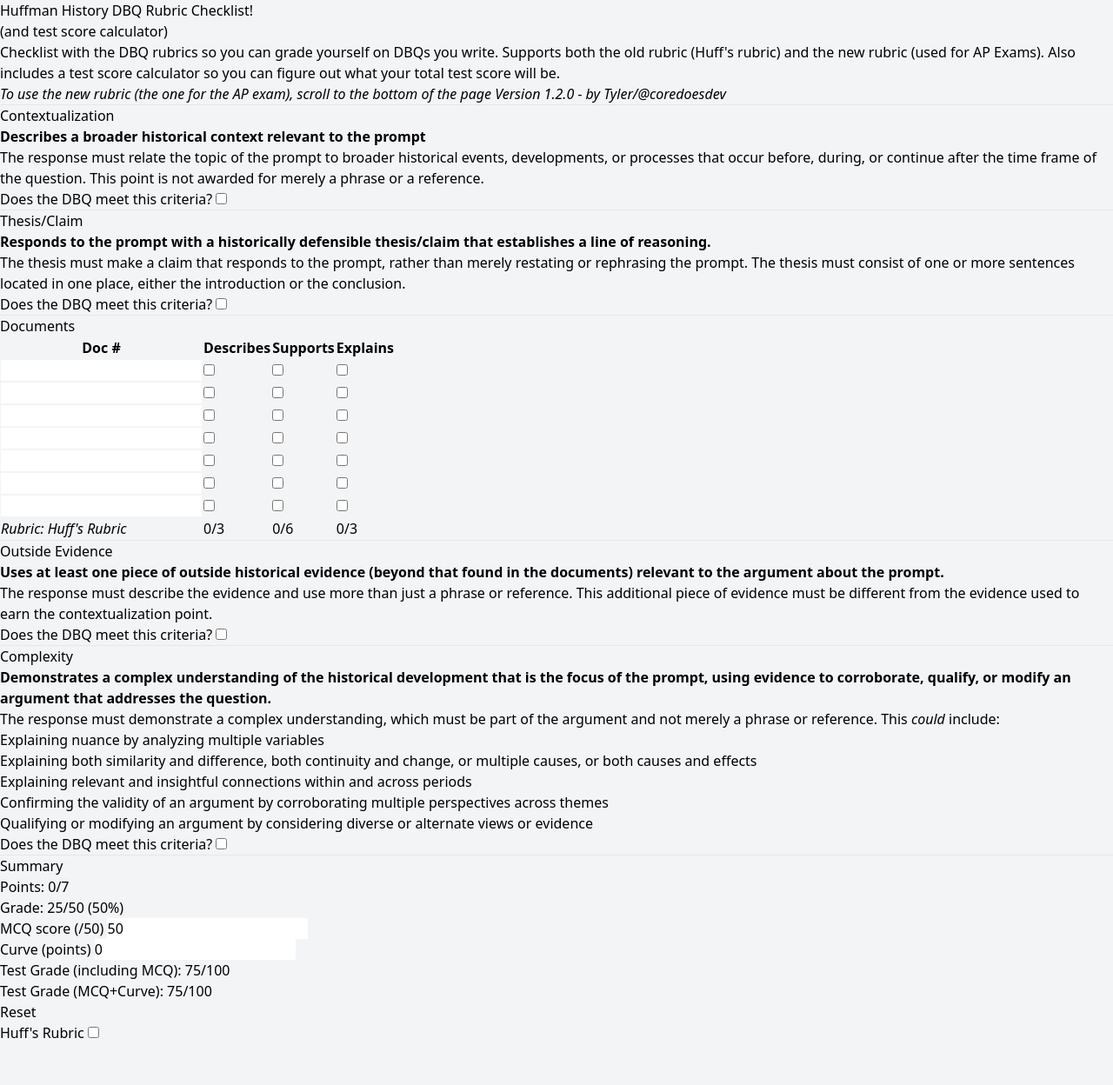
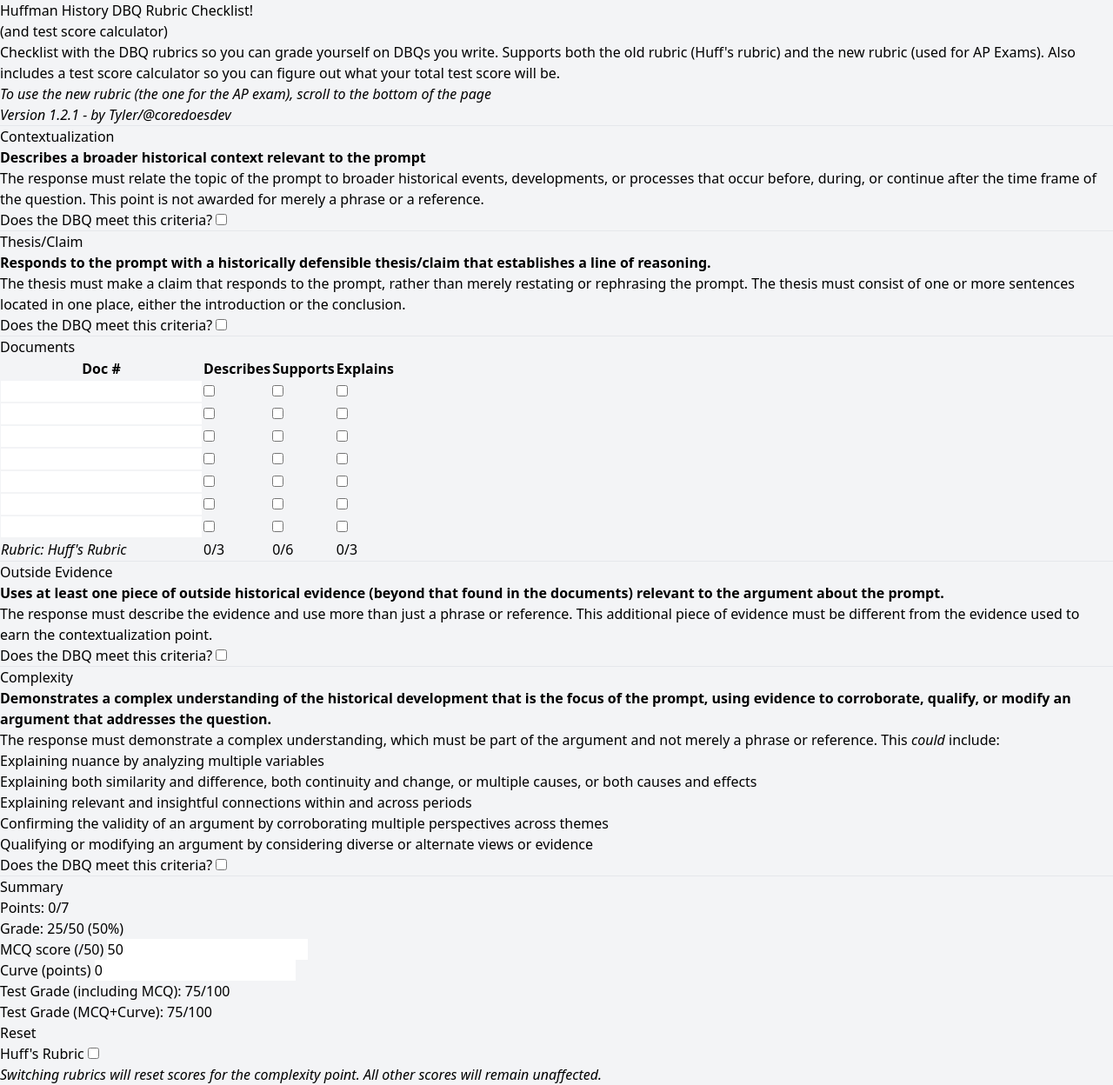
Before and after one commit to c0repwn3r/huffman_dbq_rubric, a SvelteKit app: page / in a window 1280 px wide. Shown: the whole page at 87% size. Before the commit the page ends 1200 px from the top, so only its background shows below. Built offline with nearby package versions, Linux system fonts and the light colour scheme.

Commit message:
some minor style changes

```diff
--- a/src/routes/+page.svelte
+++ b/src/routes/+page.svelte
@@ -129,8 +129,8 @@
         <p>Checklist with the DBQ rubrics so you can grade yourself on DBQs you write. Supports both the old rubric (Huff's rubric) and the new rubric (used for AP Exams). Also includes a test score calculator so you can figure out what your total test score will be.</p>
 
         <i>To use the new rubric (the one for the AP exam), scroll to the bottom of the page</i>
-
-        <i>Version 1.2.0 - by Tyler/@coredoesdev</i>
+        <br>
+        <i>Version 1.2.1 - by Tyler/@coredoesdev</i>
 
         <hr>
 
@@ -308,6 +308,8 @@
                 <input type="checkbox" class="toggle" bind:checked={new_rubric} />
             </label>
         </div>
+
+        <i>Switching rubrics will reset scores for the complexity point. All other scores will remain unaffected.</i>
     </div>
 </div>
 
```
